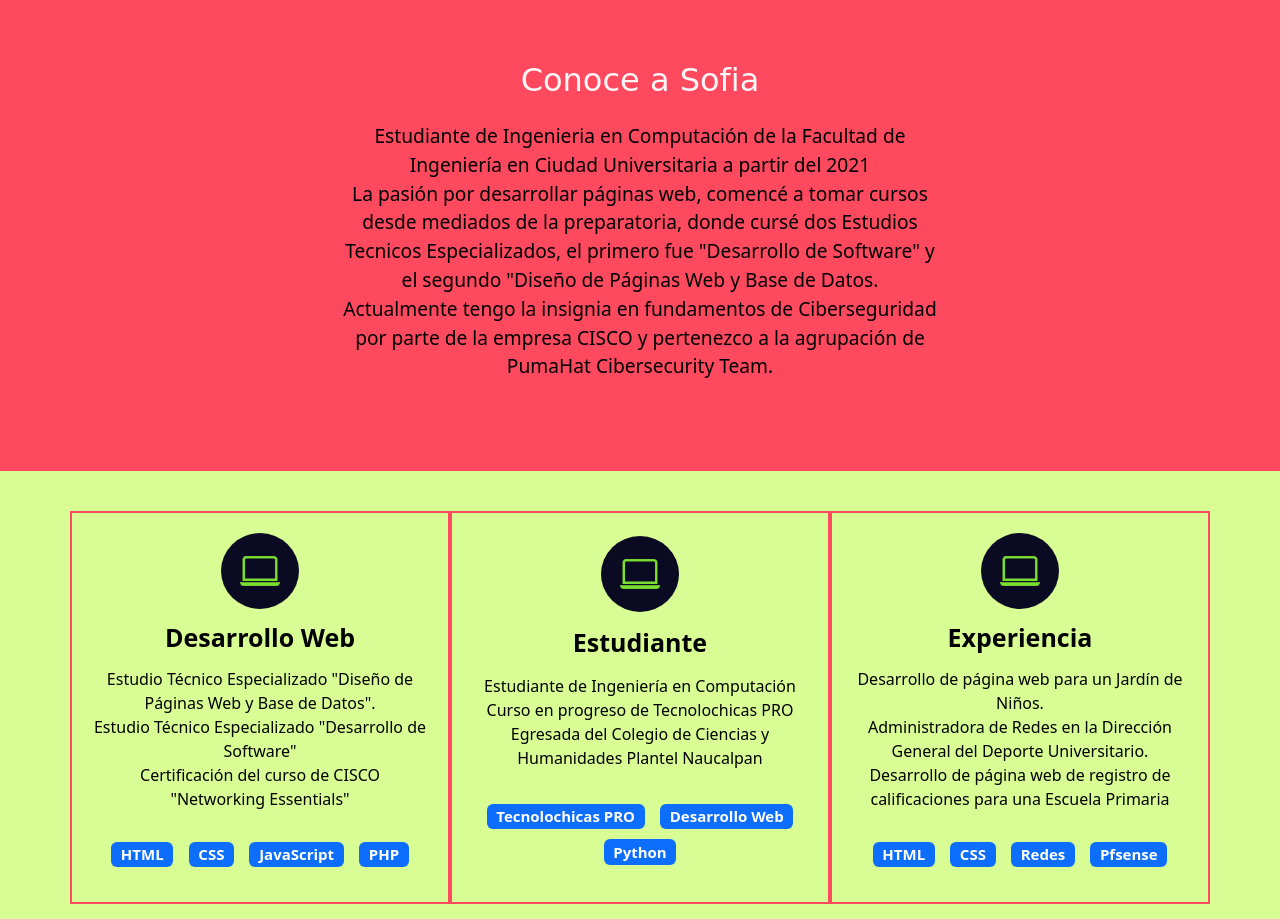
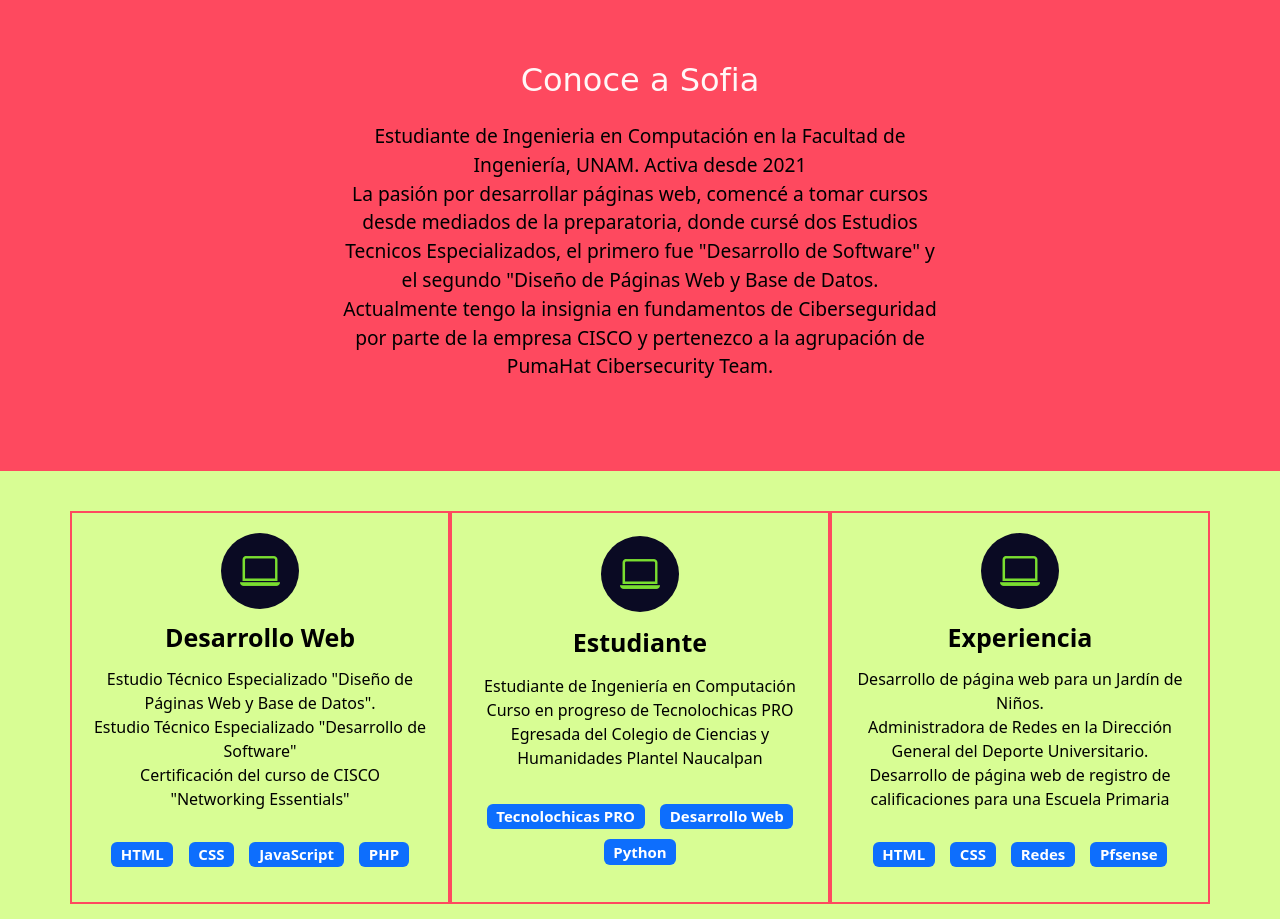
Before and after one commit to sofia-perez14/PortafolioSPO, a plain HTML site: page index.html in a window 1280 px wide. Shown: the part 940-1859 px from the top of the page. Drawn offline with nearby package versions, Linux system fonts and the light colour scheme; a web font is replaced by a local one.

Commit message:
Update index.html
Actualice tiempo de estadía en la facultad

```diff
--- a/index.html
+++ b/index.html
@@ -67,7 +67,7 @@
     <section id="sobre-mi" class="sobre-mi seccion-oscura">
       <div class="contenedor">
         <h2 class="seccion-titulo">Conoce a Sofia </h2>
-        <p class="seccion-texto">Estudiante de Ingenieria en Computación de la Facultad de Ingeniería en Ciudad Universitaria a partir del 2021 <br>
+        <p class="seccion-texto">Estudiante de Ingenieria en Computación en la Facultad de Ingeniería, UNAM. Activa desde 2021 <br>
           La pasión por desarrollar páginas web, comencé a tomar cursos desde mediados de la preparatoria, donde cursé dos Estudios Tecnicos Especializados, el primero fue "Desarrollo de Software" y el segundo "Diseño de Páginas Web y Base de Datos. <br> Actualmente tengo la insignia en fundamentos de Ciberseguridad por parte de la empresa CISCO y pertenezco a la agrupación de PumaHat Cibersecurity Team.</p>
       </div>
     </section>
```
